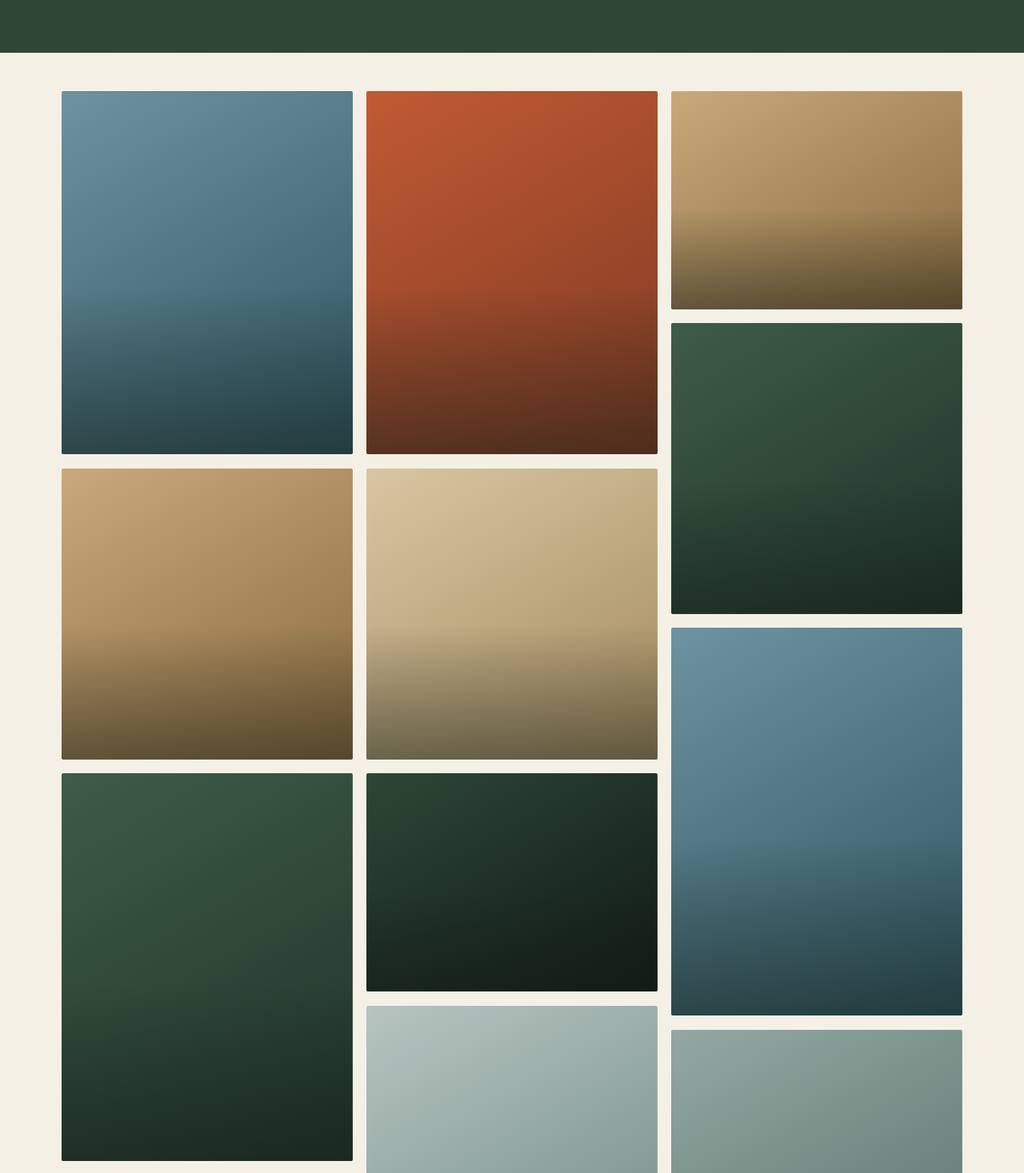
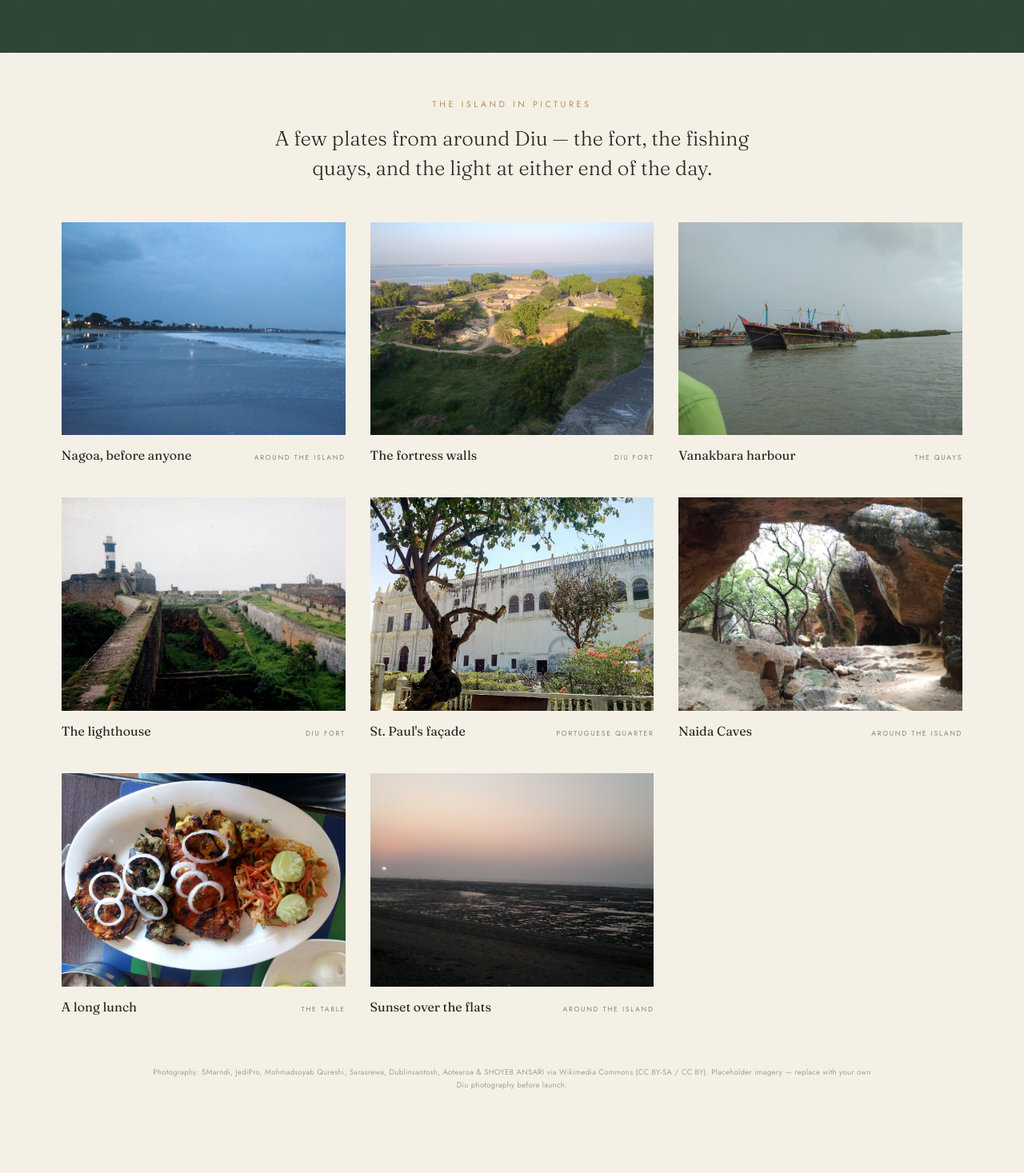
Before and after one commit to nilaypracash/eurotel, a plain HTML site: page gallery.html in a window 1280 px wide. Shown: the part 430-1897 px from the top of the page at 80% size. Drawn offline with Linux system fonts and the light colour scheme.

Commit message:
Refactor code structure for improved readability and maintainability

```diff
--- a/gallery.html
+++ b/gallery.html
@@ -170,81 +170,82 @@
       margin-top: 2rem;
     }
 
-    /* ---------- Gallery grid (masonry columns) ---------- */
+    /* ---------- Gallery plates ---------- */
     .g-wrap {
       background: var(--whitewash);
-      padding: clamp(2.6rem, 6vh, 4.5rem) clamp(1.4rem, 6vw, 5rem) clamp(5rem, 12vh, 8rem);
+      padding: clamp(3rem, 7vh, 5rem) clamp(1.4rem, 6vw, 5rem) clamp(6rem, 13vh, 9rem);
     }
+    .g-intro {
+      max-width: 620px;
+      margin: 0 auto clamp(3rem, 6vh, 4.5rem);
+      text-align: center;
+    }
+    .g-intro .eyebrow { color: var(--brass); margin-bottom: 1.1rem; display: block; }
+    .g-intro p {
+      font-family: var(--serif);
+      font-weight: 300;
+      font-size: clamp(1.15rem, 2.4vw, 1.6rem);
+      line-height: 1.45;
+      color: var(--charcoal);
+    }
+
     .g-grid {
-      max-width: 1200px;
+      max-width: 1180px;
       margin: 0 auto;
-      column-count: 3;
-      column-gap: clamp(0.7rem, 1.4vw, 1.1rem);
+      display: grid;
+      grid-template-columns: repeat(3, 1fr);
+      gap: clamp(1.8rem, 3.4vw, 3rem) clamp(1.2rem, 2.4vw, 2rem);
     }
-    @media (max-width: 900px) { .g-grid { column-count: 2; } }
-    @media (max-width: 560px) { .g-grid { column-count: 1; } }
+    @media (max-width: 860px) { .g-grid { grid-template-columns: repeat(2, 1fr); } }
+    @media (max-width: 520px) { .g-grid { grid-template-columns: 1fr; max-width: 440px; } }
 
-    .shot {
+    .plate { display: block; }
+    .plate__frame {
       position: relative;
-      break-inside: avoid;
-      margin-bottom: clamp(0.7rem, 1.4vw, 1.1rem);
       overflow: hidden;
-      border-radius: 2px;
+      aspect-ratio: 4 / 3;
       background: var(--green-deep);
     }
-    .shot__img {
-      width: 100%;
-      display: block;
+    .plate__img {
+      position: absolute; inset: 0;
       background-size: cover;
       background-position: center;
-      transition: transform 0.9s var(--ease);
+      transition: transform 1.1s var(--ease);
     }
-    .shot:hover .shot__img { transform: scale(1.045); }
-    .shot::after {
-      content: "";
-      position: absolute; inset: 0;
-      background: linear-gradient(to top, rgba(20, 30, 24, 0.62) 0%, rgba(20, 30, 24, 0) 46%);
-      opacity: 0.75;
-      transition: opacity 0.4s var(--ease);
+    .plate:hover .plate__img { transform: scale(1.05); }
+    .plate__cap {
+      margin-top: 0.95rem;
+      display: flex;
+      align-items: baseline;
+      justify-content: space-between;
+      gap: 1rem;
     }
-    .shot:hover::after { opacity: 1; }
-    .shot__cap {
-      position: absolute;
-      left: 0; right: 0; bottom: 0;
-      z-index: 1;
-      padding: 1.1rem 1.2rem;
-      color: var(--whitewash);
-      transform: translateY(6px);
-      opacity: 0;
-      transition: opacity 0.4s var(--ease), transform 0.4s var(--ease);
-    }
-    .shot:hover .shot__cap { opacity: 1; transform: translateY(0); }
-    .shot__cap span {
-      display: block;
+    .plate__cap h3 {
       font-family: var(--serif);
       font-weight: 400;
-      font-size: 1.05rem;
-      line-height: 1.2;
+      font-size: 1rem;
+      line-height: 1.25;
+      color: var(--charcoal);
     }
-    .shot__cap em {
-      display: block;
-      margin-top: 0.35rem;
-      font-style: normal;
-      font-size: 0.6rem;
-      letter-spacing: 0.24em;
+    .plate__cap span {
+      flex: none;
+      font-size: 0.54rem;
+      letter-spacing: 0.2em;
       text-transform: uppercase;
-      color: var(--brass-soft);
+      color: var(--green);
+      opacity: 0.6;
     }
 
-    /* placeholder image fields — swap the background for real photos later */
-    .gg--1 { background-image: linear-gradient(150deg, #3E5C48, #1F3227); }
-    .gg--2 { background-image: linear-gradient(150deg, #6E93A0, #2F5560); }
-    .gg--3 { background-image: linear-gradient(150deg, #C9A97B, #8A6A3E); }
-    .gg--4 { background-image: linear-gradient(150deg, #C15A34, #7E3A22); }
-    .gg--5 { background-image: linear-gradient(150deg, #93A8A2, #4F6A62); }
-    .gg--6 { background-image: linear-gradient(150deg, #D8C6A2, #A38A5E); }
-    .gg--7 { background-image: linear-gradient(150deg, #2E4636, #101A14); }
-    .gg--8 { background-image: linear-gradient(150deg, #B7C4C0, #63817A); }
+    .g-credit {
+      max-width: 900px;
+      margin: clamp(3.5rem, 8vh, 5.5rem) auto 0;
+      text-align: center;
+      font-size: 0.6rem;
+      line-height: 1.7;
+      letter-spacing: 0.03em;
+      color: var(--charcoal);
+      opacity: 0.4;
+    }
 
     /* ---------- Reveal on scroll ---------- */
     .reveal-up {
@@ -462,58 +463,58 @@
       </div>
     </header>
 
-    <!-- ============ GRID ============ -->
+    <!-- ============ GALLERY ============ -->
     <section class="g-wrap" aria-label="Photographs">
+      <div class="g-intro reveal-up">
+        <span class="eyebrow">The island in pictures</span>
+        <p>A few plates from around Diu &mdash; the fort, the fishing quays, and the light at either end of the day.</p>
+      </div>
+
       <div class="g-grid">
-        <figure class="shot reveal-up">
-          <div class="shot__img gg--2" style="aspect-ratio: 4 / 5"></div>
-          <figcaption class="shot__cap"><span>Sea-facing suite</span><em>Rooms &amp; Suites</em></figcaption>
+
+        <figure class="plate reveal-up">
+          <div class="plate__frame"><div class="plate__img" style="background-image:url('media/day-nagoa.jpg')"></div></div>
+          <figcaption class="plate__cap"><h3>Nagoa, before anyone</h3><span>Around the island</span></figcaption>
         </figure>
-        <figure class="shot reveal-up">
-          <div class="shot__img gg--3" style="aspect-ratio: 1 / 1"></div>
-          <figcaption class="shot__cap"><span>Courtyard at noon</span><em>The Hotel</em></figcaption>
+
+        <figure class="plate reveal-up">
+          <div class="plate__frame"><div class="plate__img" style="background-image:url('media/day-fort.jpg')"></div></div>
+          <figcaption class="plate__cap"><h3>The fortress walls</h3><span>Diu Fort</span></figcaption>
         </figure>
-        <figure class="shot reveal-up">
-          <div class="shot__img gg--1" style="aspect-ratio: 3 / 4"></div>
-          <figcaption class="shot__cap"><span>Diu Fort ramparts</span><em>Around the island</em></figcaption>
+
+        <figure class="plate reveal-up">
+          <div class="plate__frame"><div class="plate__img" style="background-image:url('media/day-harbour.jpg')"></div></div>
+          <figcaption class="plate__cap"><h3>Vanakbara harbour</h3><span>The quays</span></figcaption>
         </figure>
-        <figure class="shot reveal-up">
-          <div class="shot__img gg--5" style="aspect-ratio: 4 / 3"></div>
-          <figcaption class="shot__cap"><span>Nagoa, before anyone</span><em>Around the island</em></figcaption>
+
+        <figure class="plate reveal-up">
+          <div class="plate__frame"><div class="plate__img" style="background-image:url('media/gal-lighthouse.jpg')"></div></div>
+          <figcaption class="plate__cap"><h3>The lighthouse</h3><span>Diu Fort</span></figcaption>
         </figure>
-        <figure class="shot reveal-up">
-          <div class="shot__img gg--4" style="aspect-ratio: 4 / 5"></div>
-          <figcaption class="shot__cap"><span>Sunset from the walls</span><em>Around the island</em></figcaption>
+
+        <figure class="plate reveal-up">
+          <div class="plate__frame"><div class="plate__img" style="background-image:url('media/day-church.jpg')"></div></div>
+          <figcaption class="plate__cap"><h3>St. Paul's fa&ccedil;ade</h3><span>Portuguese quarter</span></figcaption>
         </figure>
-        <figure class="shot reveal-up">
-          <div class="shot__img gg--6" style="aspect-ratio: 1 / 1"></div>
-          <figcaption class="shot__cap"><span>St. Paul's façade</span><em>Portuguese quarter</em></figcaption>
+
+        <figure class="plate reveal-up">
+          <div class="plate__frame"><div class="plate__img" style="background-image:url('media/gal-caves.jpg')"></div></div>
+          <figcaption class="plate__cap"><h3>Naida Caves</h3><span>Around the island</span></figcaption>
         </figure>
-        <figure class="shot reveal-up">
-          <div class="shot__img gg--7" style="aspect-ratio: 4 / 3"></div>
-          <figcaption class="shot__cap"><span>The reading room</span><em>The Hotel</em></figcaption>
+
+        <figure class="plate reveal-up">
+          <div class="plate__frame"><div class="plate__img" style="background-image:url('media/day-lunch.jpg')"></div></div>
+          <figcaption class="plate__cap"><h3>A long lunch</h3><span>The table</span></figcaption>
         </figure>
-        <figure class="shot reveal-up">
-          <div class="shot__img gg--8" style="aspect-ratio: 3 / 4"></div>
-          <figcaption class="shot__cap"><span>Painted trawlers</span><em>Vanakbara harbour</em></figcaption>
+
+        <figure class="plate reveal-up">
+          <div class="plate__frame"><div class="plate__img" style="background-image:url('media/day-sunset.jpg')"></div></div>
+          <figcaption class="plate__cap"><h3>Sunset over the flats</h3><span>Around the island</span></figcaption>
         </figure>
-        <figure class="shot reveal-up">
-          <div class="shot__img gg--3" style="aspect-ratio: 4 / 3"></div>
-          <figcaption class="shot__cap"><span>A long lunch</span><em>The table</em></figcaption>
-        </figure>
-        <figure class="shot reveal-up">
-          <div class="shot__img gg--1" style="aspect-ratio: 1 / 1"></div>
-          <figcaption class="shot__cap"><span>Garden suite terrace</span><em>Rooms &amp; Suites</em></figcaption>
-        </figure>
-        <figure class="shot reveal-up">
-          <div class="shot__img gg--2" style="aspect-ratio: 3 / 4"></div>
-          <figcaption class="shot__cap"><span>The lighthouse point</span><em>Around the island</em></figcaption>
-        </figure>
-        <figure class="shot reveal-up">
-          <div class="shot__img gg--5" style="aspect-ratio: 4 / 5"></div>
-          <figcaption class="shot__cap"><span>Evening in the courtyard</span><em>The Hotel</em></figcaption>
-        </figure>
+
       </div>
+
+      <p class="g-credit">Photography: SMarndi, JediPro, Mohmadsoyab Qureshi, Sarasrewa, Dublinsantosh, Aotearoa &amp; SHOYEB ANSARI via Wikimedia Commons (CC BY-SA / CC BY). Placeholder imagery &mdash; replace with your own Diu photography before launch.</p>
     </section>
   </main>
 
```
Also changed, not shown: experiences.html (+23 -56 lines), media/gal-caves.jpg (added), media/gal-lighthouse.jpg (added).
